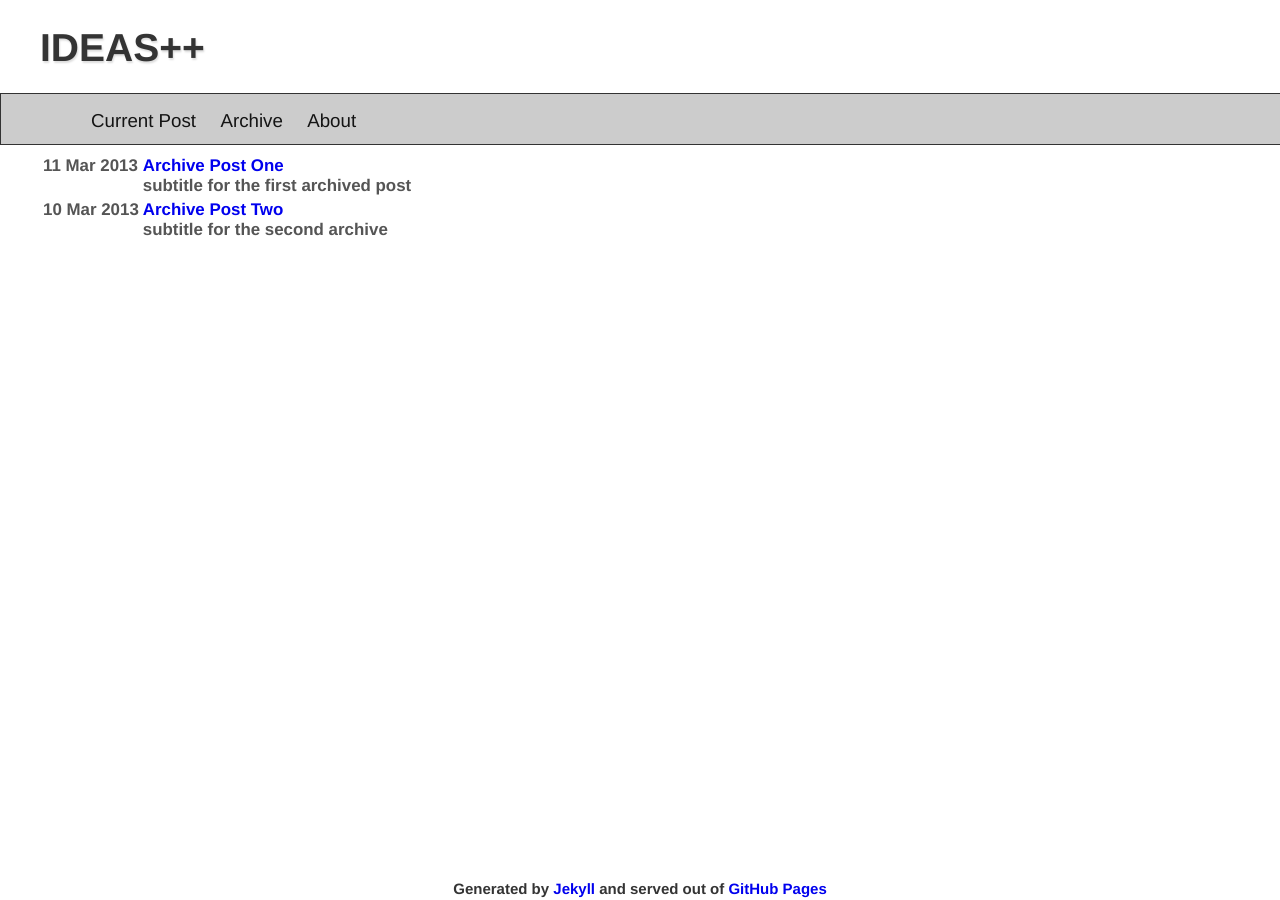
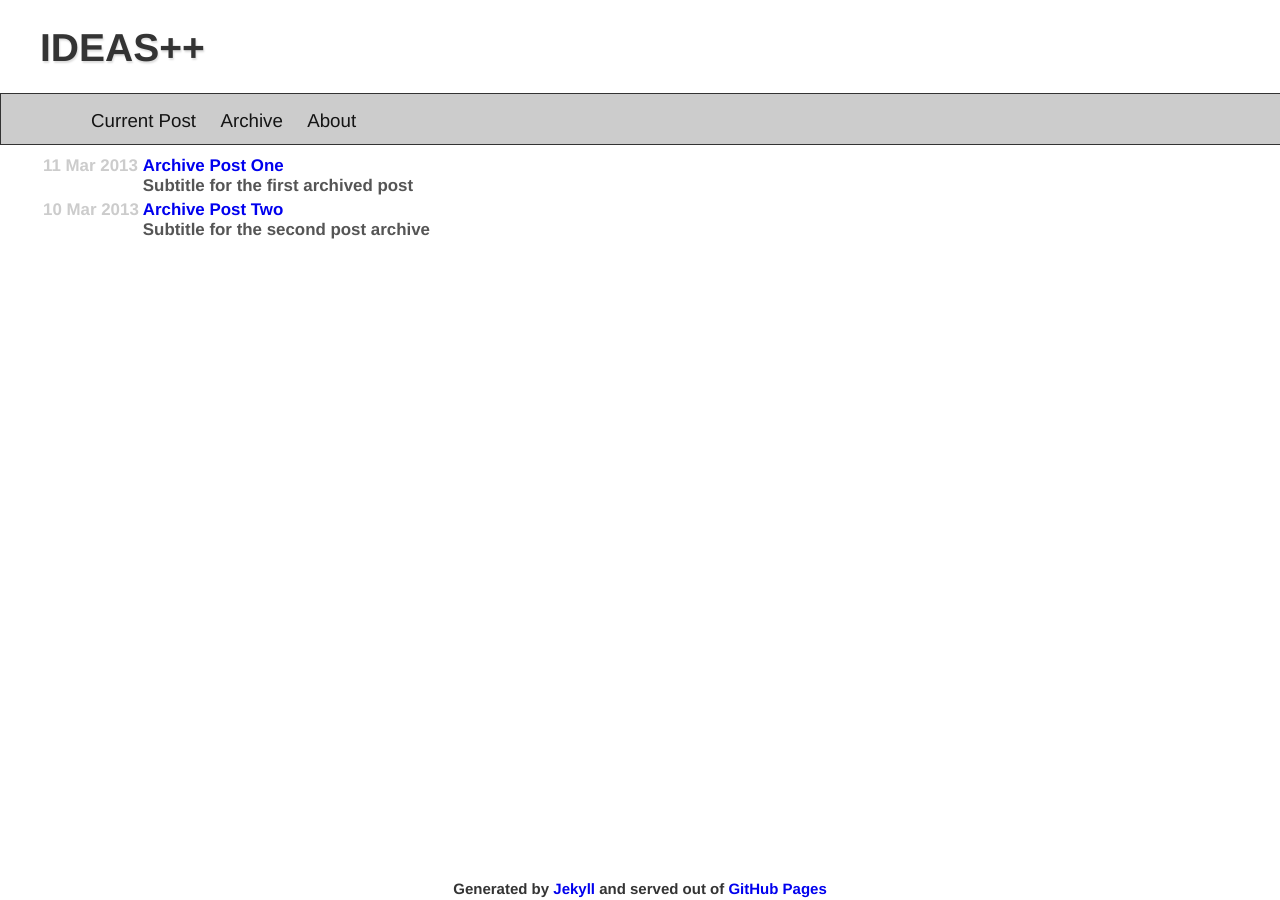
Before and after one commit to dtinblack/dtinblack.github.io, a Jekyll site: the page built from archive.html, in a window 1280 px wide. Built offline with Jekyll 4.4.1, drawn with Linux system fonts in a browser that asks for light colours.

Commit message:
clean up formats

```diff
--- a/_layouts/post.html
+++ b/_layouts/post.html
@@ -8,6 +8,6 @@
 
   <h1>{{ page.date | date_to_string}}</h1>
   <h2>{{ page.title }}</h2>
+      {{ page.content }}
 
-      {{ page.content }}
 </div>
--- a/_posts/2013-03-10-archived-post-two.html
+++ b/_posts/2013-03-10-archived-post-two.html
@@ -1,6 +1,6 @@
 ---
 layout: post
 title: Archive Post Two
-subtitle: subtitle for the second archive
+subtitle: Subtitle for the second post archive
 ---
 <p>This is some text for the second archive post</p>
--- a/_posts/2013-03-11-archived-post-one.html
+++ b/_posts/2013-03-11-archived-post-one.html
@@ -1,8 +1,7 @@
 ---
 layout: post
 title: Archive Post One
-subtitle: subtitle for the first archived post
+subtitle: Subtitle for the first archived post
 ---
 
-<h3>Hello To My First Archived Post<h3>
-<p>This is some more text</p>
+<p>This is a test for the first archived post</p>
--- a/_posts/2013-03-12-current-post.html
+++ b/_posts/2013-03-12-current-post.html
@@ -1,6 +1,6 @@
 ---
 layout: post
-title: Current Post - Coming Soon
+title: Coming Soon ...
 subtitle: subtitle coming soon
 ---
 
--- a/archive.html
+++ b/archive.html
@@ -7,7 +7,7 @@
     {% for post in site.posts offset:1 %}
 
       <tr>
-        <th>{{ post.date | date_to_string }} </th>
+        <th class="post_archive_date">{{ post.date | date_to_string }} </th>
 
         <th><a href="{{ post.url }}">{{ post.title }}</a>
          {{ post.subtitle }}</th>
--- a/assets/css/style.css
+++ b/assets/css/style.css
@@ -46,6 +46,11 @@
      font-size: 0.9em;
 }
 
+.post_content {
+   text-indent: 0px;
+   text-align: left;
+}
+
 .post_archive tr {
 
       font-size: 1.3em;
@@ -57,6 +62,13 @@
    text-decoration: none;
 }
 
+.post_archive_date {
+
+  color: #CCCCCC;
+
+
+}
+
 
 p {
    font-size: 1.2em;
```
